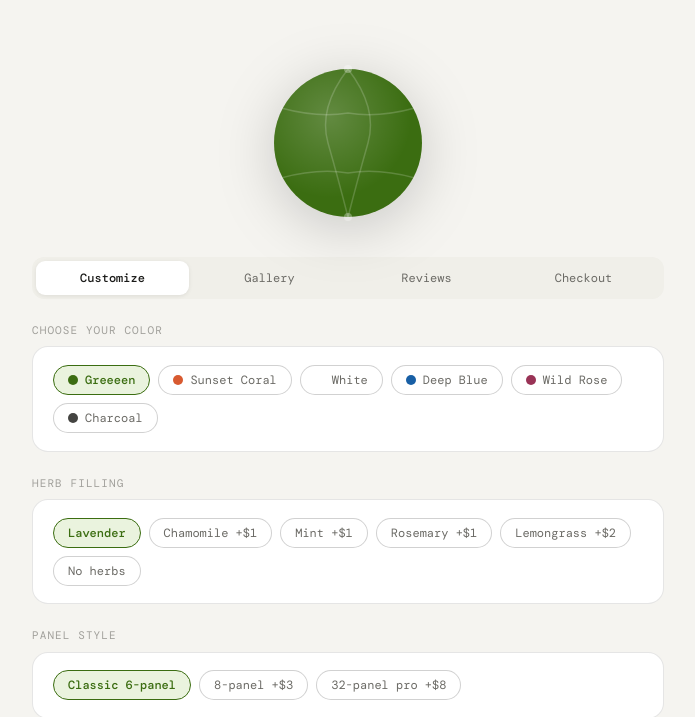
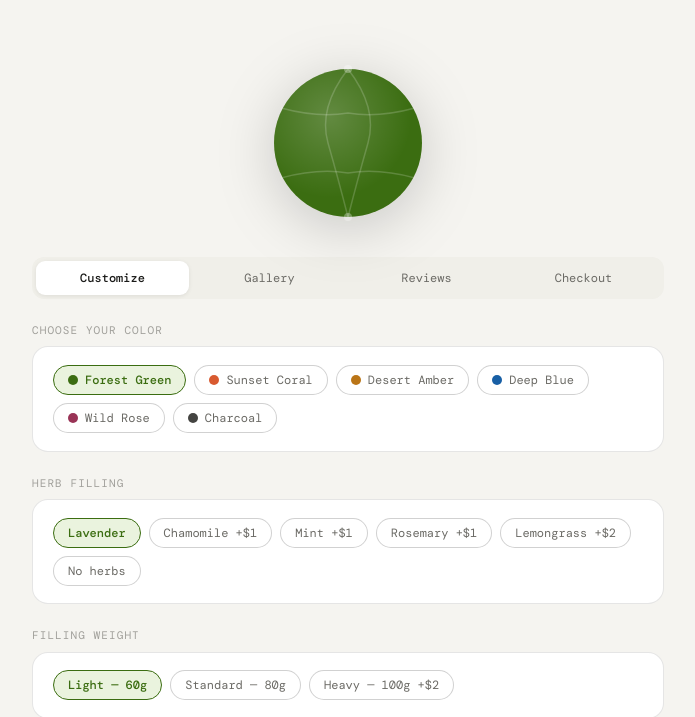
Before and after one commit to sackslinger/footbag-factory, a website: page footbag-factory.html in a window 1280 px wide. Shown: the part 253-970 px from the top of the page, without its empty margins (292-987 px from the left). Drawn offline with nearby package versions, Linux system fonts and the light colour scheme; a script that the page names is missing.

Commit message:
update server URL to Railway

```diff
--- a/footbag-factory.html
+++ b/footbag-factory.html
@@ -195,9 +195,9 @@
       <div class="section-label">Choose your color</div>
       <div class="panel">
         <div class="chip-grid" id="colorChips">
-          <div class="chip color-chip active" onclick="pickColor(this,'#3B6D11','Greeeen')"><span class="chip-dot" style="background:#3B6D11"></span>Greeeen</div>
+          <div class="chip color-chip active" onclick="pickColor(this,'#3B6D11','Forest Green')"><span class="chip-dot" style="background:#3B6D11"></span>Forest Green</div>
           <div class="chip color-chip"        onclick="pickColor(this,'#D85A30','Sunset Coral')"><span class="chip-dot" style="background:#D85A30"></span>Sunset Coral</div>
-          <div class="chip color-chip"        onclick="pickColor(this,'#ffffff','White')"><span class="chip-dot" style="background:#ffffff"></span>White</div>
+          <div class="chip color-chip"        onclick="pickColor(this,'#BA7517','Desert Amber')"><span class="chip-dot" style="background:#BA7517"></span>Desert Amber</div>
           <div class="chip color-chip"        onclick="pickColor(this,'#185FA5','Deep Blue')"  ><span class="chip-dot" style="background:#185FA5"></span>Deep Blue</div>
           <div class="chip color-chip"        onclick="pickColor(this,'#993356','Wild Rose')"  ><span class="chip-dot" style="background:#993356"></span>Wild Rose</div>
           <div class="chip color-chip"        onclick="pickColor(this,'#444441','Charcoal')"   ><span class="chip-dot" style="background:#444441"></span>Charcoal</div>
@@ -219,7 +219,16 @@
       </div>
     </div>
 
-
+    <div class="section">
+      <div class="section-label">Filling weight</div>
+      <div class="panel">
+        <div class="chip-grid" id="weightChips">
+          <div class="chip active" onclick="pickOption('weight',this,'Light (60g)',0)">Light — 60g</div>
+          <div class="chip"        onclick="pickOption('weight',this,'Standard (80g)',0)">Standard — 80g</div>
+          <div class="chip"        onclick="pickOption('weight',this,'Heavy (100g)',2)">Heavy — 100g +$2</div>
+        </div>
+      </div>
+    </div>
 
     <div class="section">
       <div class="section-label">Panel style</div>
@@ -457,7 +466,7 @@
 
     try {
       // Step 1: Ask our server to create a PaymentIntent
-      const response = await fetch('http://localhost:3000/create-payment-intent', {
+      const response = await fetch('https://footbag-factory-production.up.railway.app/create-payment-intent', {
         method:  'POST',
         headers: { 'Content-Type': 'application/json' },
         body: JSON.stringify({
```
